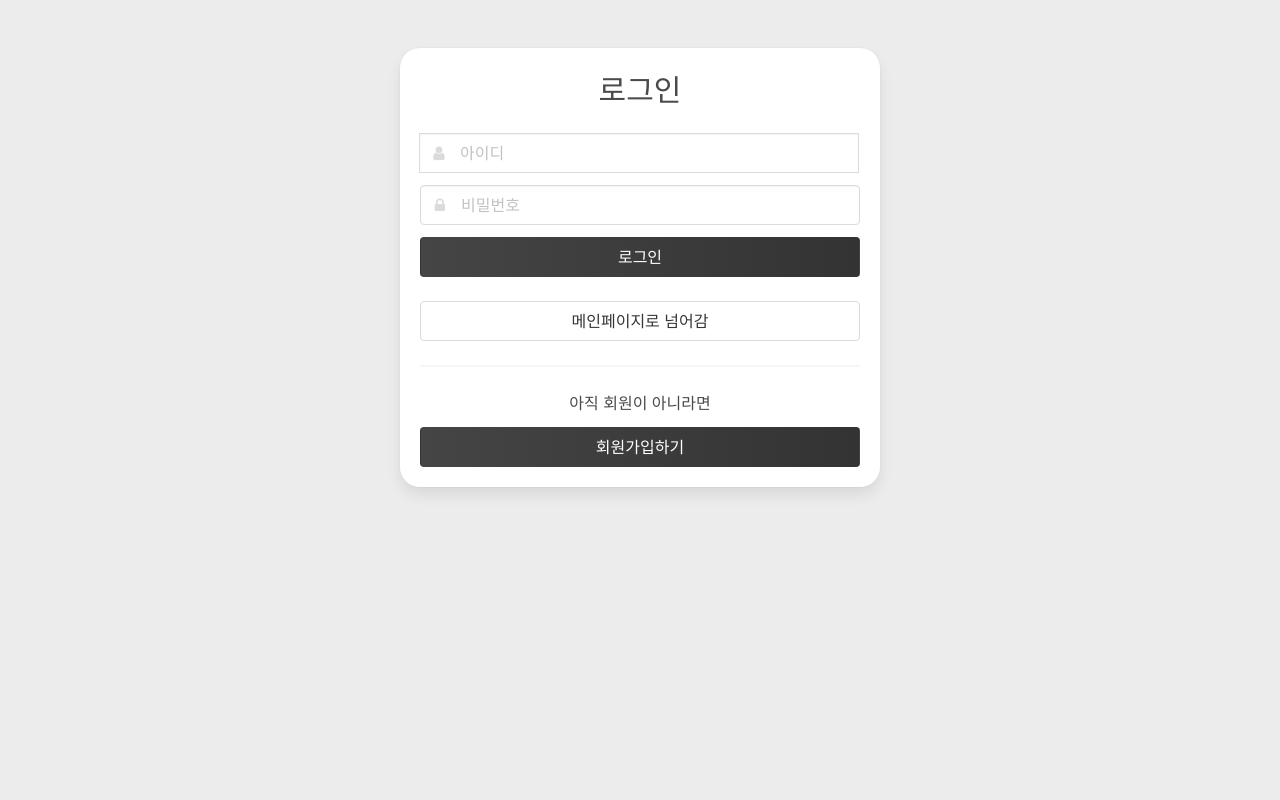
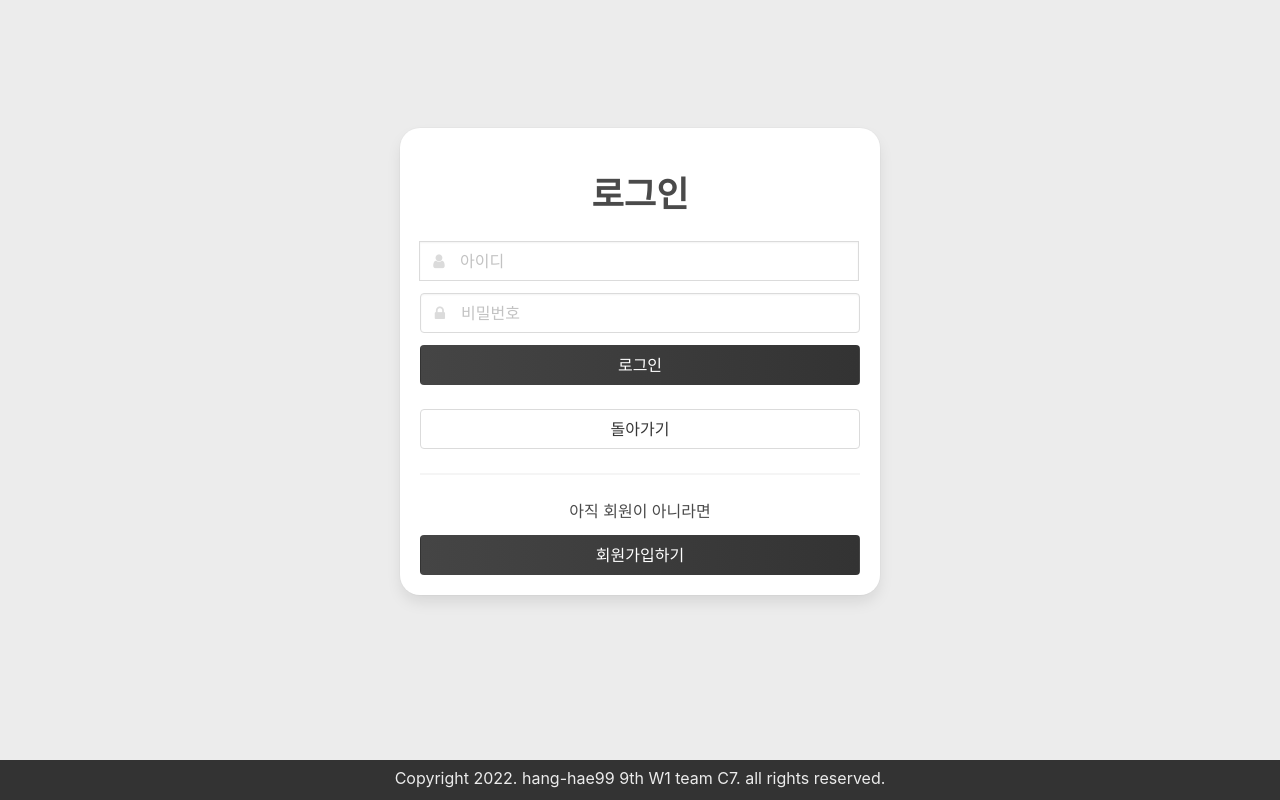
Before and after one commit to joyfive/hanghae99-9C7-M, a Flask app: template templates/signin.html in a window 1280 px wide. Run offline with Flask 2, Linux system fonts and the light colour scheme; the template is opened without the code that fills it, so the values that code supplies are empty; some libraries are stand-ins or nearby versions; some web fonts are replaced.

Commit message:
찐찐찐찐찐찐찐막

```diff
--- a/templates/signin.html
+++ b/templates/signin.html
@@ -16,6 +16,7 @@
     <link rel="preconnect" href="https://fonts.gstatic.com">
     <link href="https://fonts.googleapis.com/css2?family=Gamja+Flower&family=Stylish&display=swap" rel="stylesheet">
 
+    <link href="https://fonts.googleapis.com/css2?family=Noto+Sans+KR:wght@400;700;900" rel="stylesheet">
 
     <!-- JS -->
     <script src="https://ajax.googleapis.com/ajax/libs/jquery/3.4.1/jquery.min.js"></script>
@@ -23,7 +24,7 @@
     <script src="{{ url_for('static', filename='sign.js') }}"></script>  {#static 안에 있는 script 적용#}
 
 
-     <style>
+    <style>
         @import "https://cdn.jsdelivr.net/npm/bulma@0.9.4/css/bulma-rtl.min.css";
 
         body {
@@ -103,12 +104,12 @@
 <body>
 <section class="section">
     <div class="container">
-        <div class="box" style="max-width: 480px;margin:auto">
+        <div class="box">
             <div id="signintitle" class="signtitle">
-                <h1>로그인</h1>
+                <h1 class="tit">로그인</h1>
             </div>
             <div id="signuptitle" class="signtitle is-hidden">
-                <h1>회원가입</h1>
+                <h1 class="tit">회원가입</h1>
             </div>
 
             <article class="media">
@@ -149,8 +150,8 @@
                         </nav>
                         <nav class="level is-mobile">
                             <!--       버튼 텍스트 바꿔야함     온클릭 메인페이지로 변경-->
-                            <button class="level-item button is-back" onclick="location.href='/home'">
-                                메인페이지로 넘어감
+                            <button class="level-item button is-back" onclick="location.href='/'">
+                                돌아가기
                             </button>
                         </nav>
                         <hr>
@@ -196,7 +197,11 @@
     </div>
 
     </div>
+
+
 </section>
-
+    <div class="myfooter">
+        Copyright 2022. hang-hae99 9th W1 team C7. all rights reserved.
+    </div>
 </body>
 </html>
```
